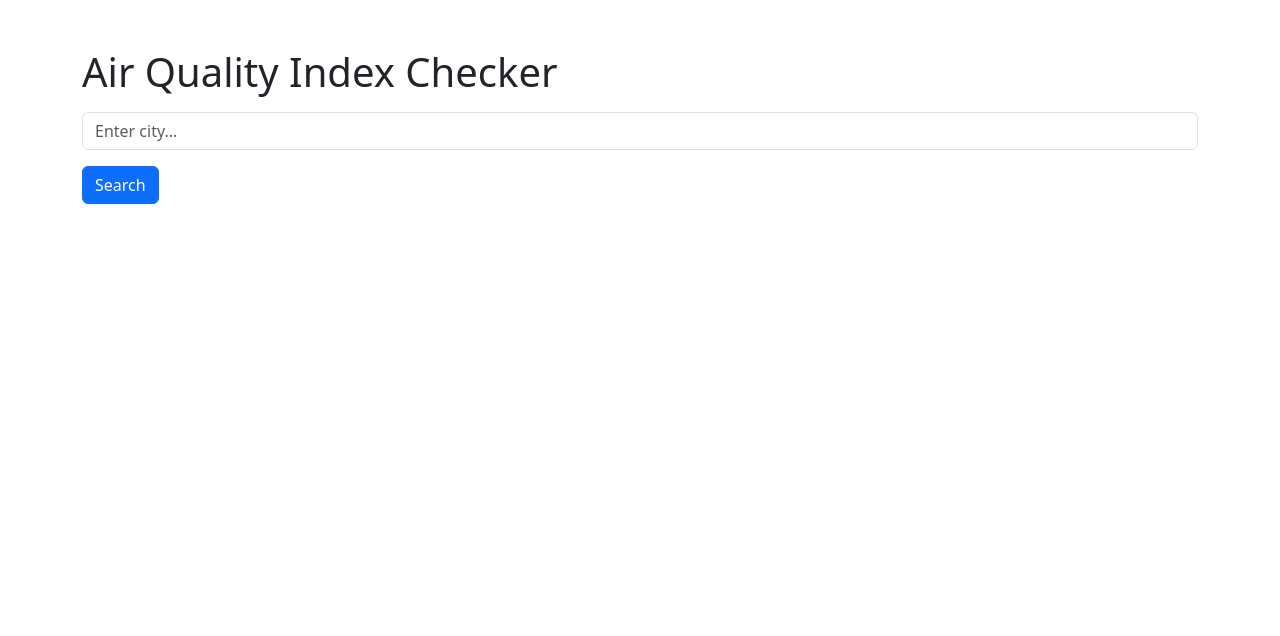
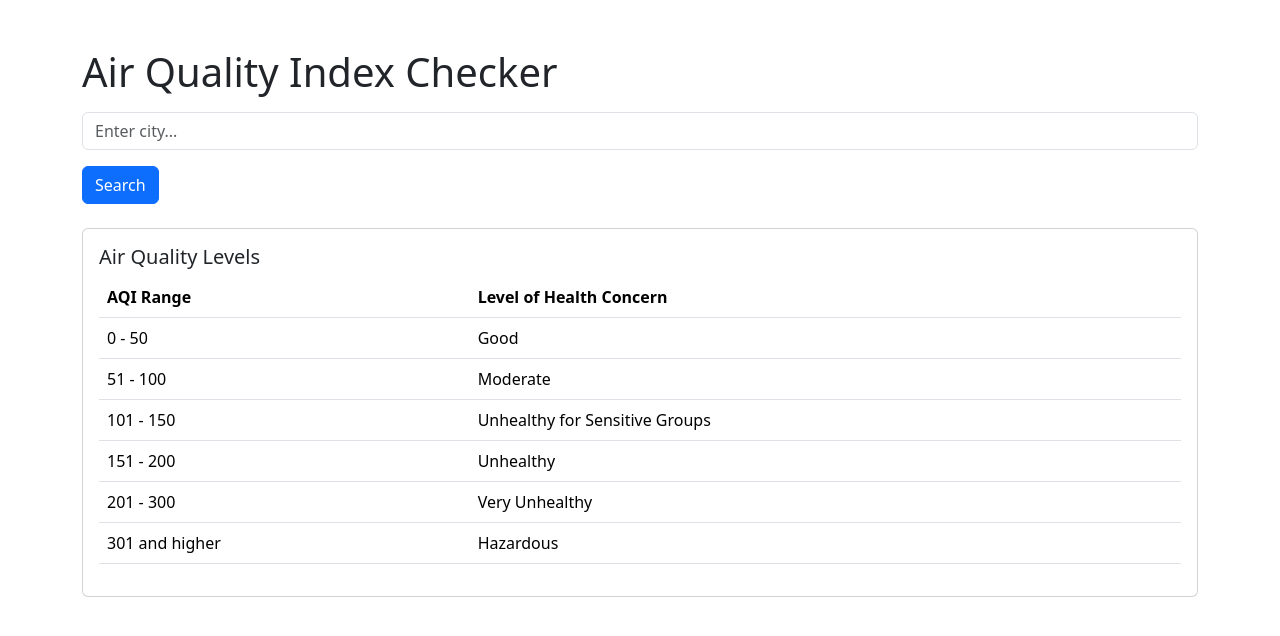
Before and after one commit to cjvvjc/react_air_quality_index, a React (Create React App) app: page / in a window 1280 px wide. Shown: the top 636 px of the page. Built offline with nearby package versions, Linux system fonts and the light colour scheme.

Commit message:
AirQualityLevelsTable added

```diff
--- /dev/null
+++ b/src/AirQualityLevelsTable.js
@@ -0,0 +1,40 @@
+const AirQualityLevelsTable = () => {
+    const levels = [
+        { range: '0 - 50', level: 'Good'},
+        { range: '51 - 100', level: 'Moderate'},
+        { range: '101 - 150', level: 'Unhealthy for Sensitive Groups'},
+        { range: '151 - 200', level: 'Unhealthy'},
+        { range: '201 - 300', level: 'Very Unhealthy'},
+        { range: '301 and higher', level: 'Hazardous'},
+    ];
+
+    return (
+        <div className="card mb-4">
+            <div className='card-body'>
+                <h5 className='card-title'>Air Quality Levels</h5>
+                <table className='table table bordered'>
+                    <thead>
+                        <tr>
+                            <th scope='col'>
+                                AQI Range
+                            </th>
+                            <th scope='col'>
+                                Level of Health Concern
+                            </th>
+                        </tr>
+                    </thead>
+                    <tbody>
+                        {levels.map(({range, level}, index) => (
+                            <tr key={index}>
+                                <td>{range}</td>
+                                <td>{level}</td>
+                            </tr>
+                        ))}
+                    </tbody>
+                </table>
+            </div>
+        </div>
+    )
+}
+
+export default AirQualityLevelsTable;
--- a/src/App.js
+++ b/src/App.js
@@ -4,6 +4,7 @@ import 'bootstrap/dist/css/bootstrap.min.css'
 import AirQualityCard from './AirQualityCard'
 import PollutantInfo from './PollutantInfo';
 import './App.css';
+import AirQualityLevelsTable from './AirQualityLevelsTable';
 
 function App() {
   const [airQualityData, setAirQualityData] = useState(null)
@@ -44,6 +45,8 @@ function App() {
           <PollutantInfo pollutant={airQualityData.dominentpol}/>
         </>
       )}
+
+      <AirQualityLevelsTable />
     </div>
   );
 }
```
